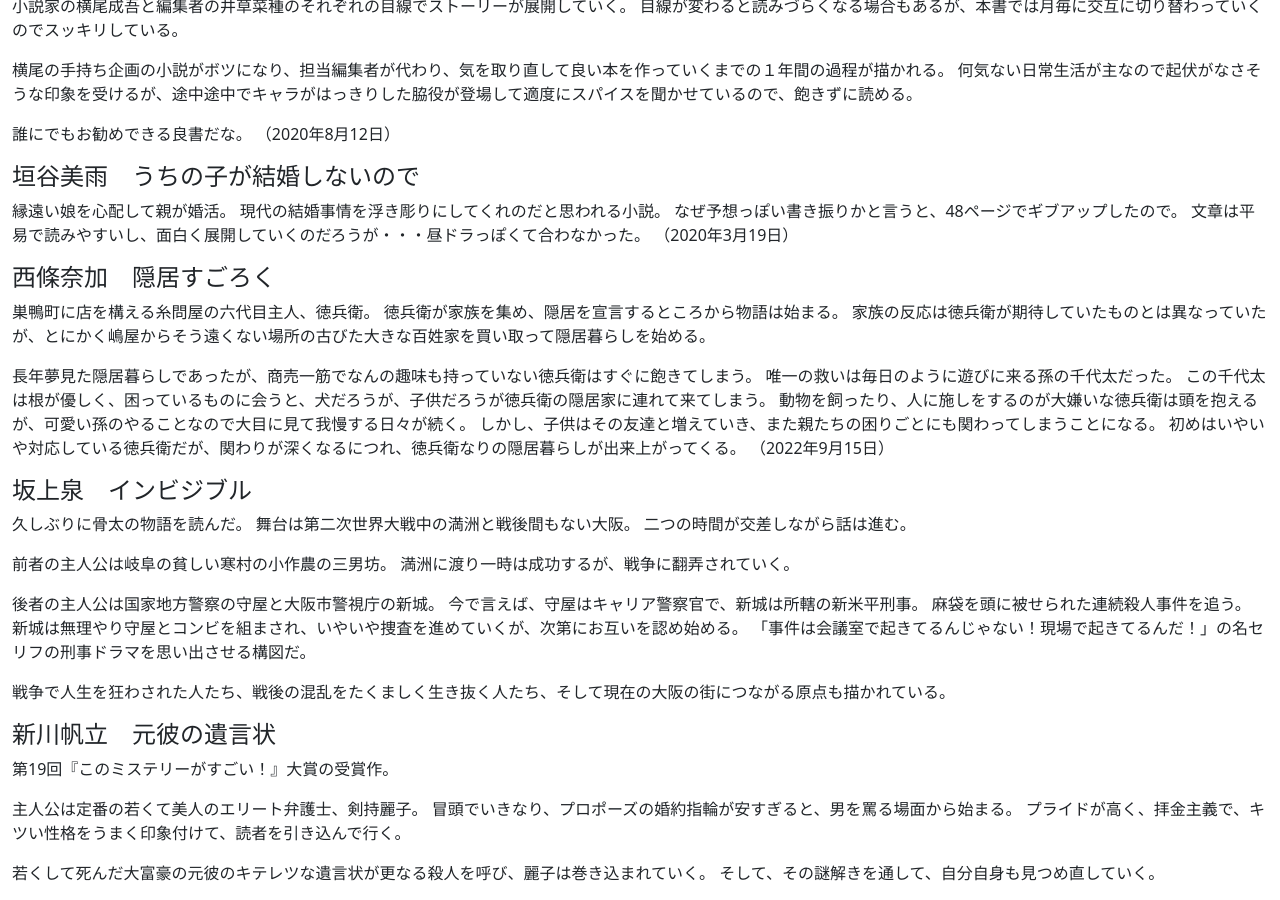
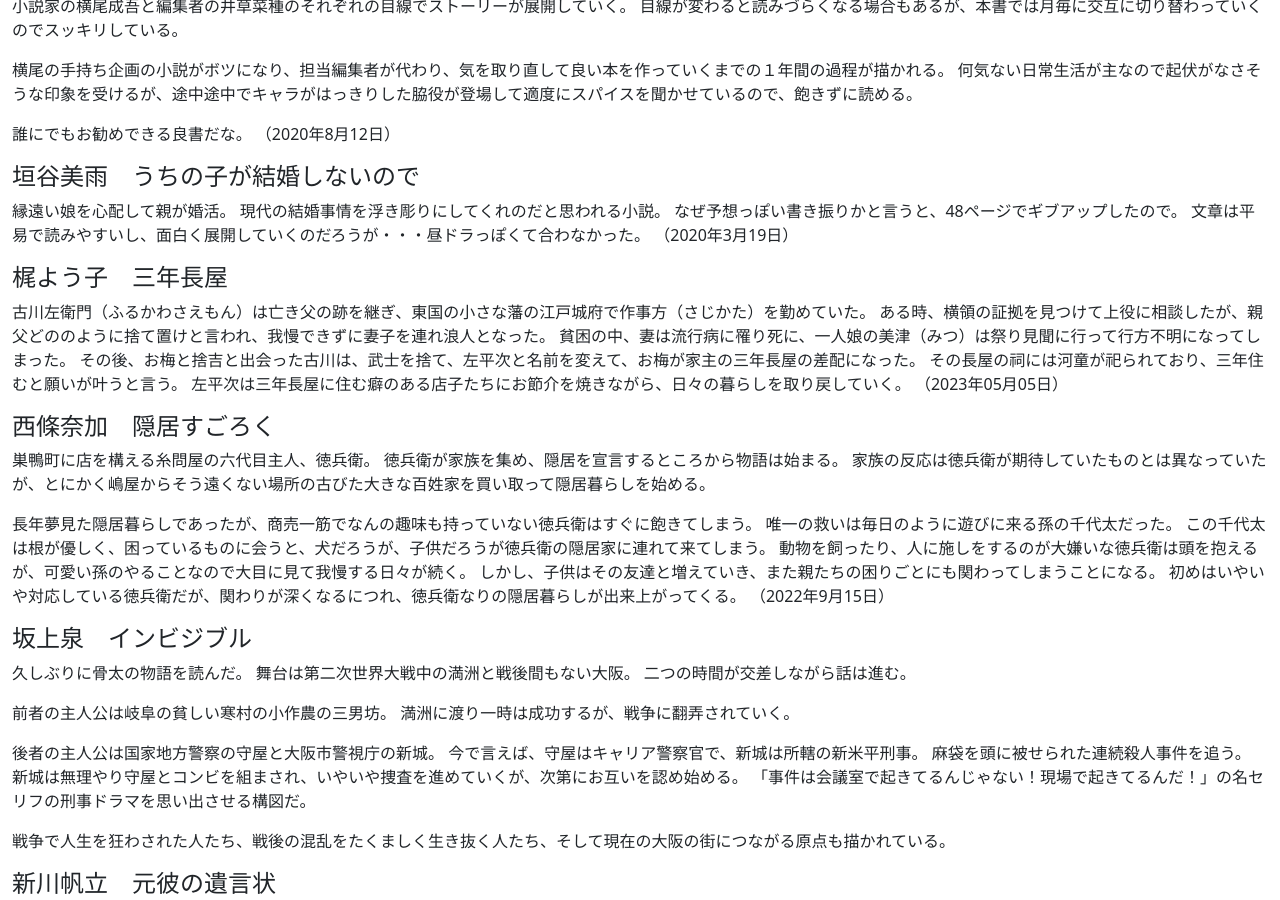
Before and after one commit to waipuna96815/waipuna96815.github.io, a Jekyll site: the page built from pages/book-etc.md, in a window 1280 px wide and 900 px high, scrolled down 1223 px. Built offline with Jekyll 4.4.1, drawn with Linux system fonts in a browser that asks for light colours; nearby versions of some CDN libraries; some of the changed text lies outside the part shown.

Commit message:
add a book by Kaji

```diff
--- a/pages/book-etc.md
+++ b/pages/book-etc.md
@@ -1,7 +1,7 @@
 ---
 layout: page
 title: 読書メモ：その他
-date: 2023-02-03
+date: 2023-05-05
 categories: 読書
 ---
 #### 相沢沙呼　medium　霊媒探偵 城塚翡翠
@@ -86,6 +86,16 @@ categories: 読書
 なぜ予想っぽい書き振りかと言うと、48ページでギブアップしたので。
 文章は平易で読みやすいし、面白く展開していくのだろうが・・・昼ドラっぽくて合わなかった。
 （2020年3月19日）
+
+<div id="kaji"></div>
+#### 梶よう子　三年長屋
+古川左衛門（ふるかわさえもん）は亡き父の跡を継ぎ、東国の小さな藩の江戸城府で作事方（さじかた）を勤めていた。
+ある時、横領の証拠を見つけて上役に相談したが、親父どののように捨て置けと言われ、我慢できずに妻子を連れ浪人となった。
+貧困の中、妻は流行病に罹り死に、一人娘の美津（みつ）は祭り見聞に行って行方不明になってしまった。
+その後、お梅と捨吉と出会った古川は、武士を捨て、左平次と名前を変えて、お梅が家主の三年長屋の差配になった。
+その長屋の祠には河童が祀られており、三年住むと願いが叶うと言う。
+左平次は三年長屋に住む癖のある店子たちにお節介を焼きながら、日々の暮らしを取り戻していく。
+（2023年05月05日）
 
 #### 西條奈加　隠居すごろく
 
```
Also changed, not shown: book.md (+1 -0 lines), index.md (+1 -0 lines).
